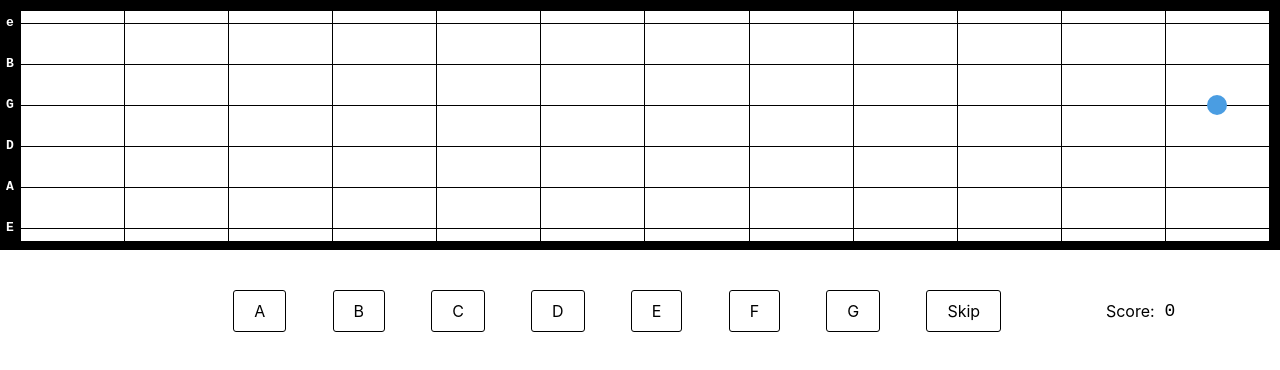
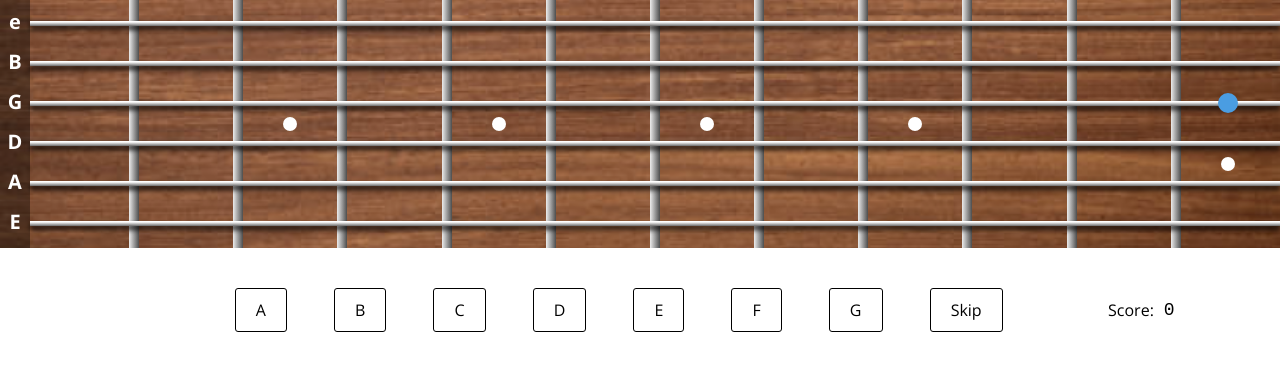
Before and after one commit to areknow/fretboard-quiz, a React (Create React App) app: page / in a window 1280 px wide. Shown: the top 370 px of the page. Built offline with nearby package versions, Linux system fonts and the light colour scheme.

Commit message:
improved board style

```diff
--- a/src/board/board.scss
+++ b/src/board/board.scss
@@ -15,26 +15,57 @@
 .board {
   text-align: center;
   display: flex;
-  padding: 10px 10px 8px 20px;
-  background: black;
-
+  padding: 0 0 0 30px;
+  background-image: url(./background.png);
+  background-position: center;
+  background-repeat: no-repeat;
+  background-size: cover;
+  position: relative;
+  &:before {
+    content: "";
+    position: absolute;
+    width: 30px;
+    height: 100%;
+    background: rgba(0, 0, 0, 0.4);
+    left: 0;
+  }
   table {
     width: 100%;
     border-collapse: collapse;
-    tr.hidden {
-      td {
-        padding: 6px;
-      }
-    }
-    th,
-    td {
-      border: 1px solid black;
+
+    tbody {
+      tr {
+        position: relative;
+        &:before {
+          content: "";
+          height: 5px;
+          width: 100%;
+          background: white;
+          position: absolute;
+          left: 0;
+          bottom: -2px;
+          background: linear-gradient(0deg, #6b6b6b 0%, #ffffff 80%);
+          box-shadow: 0px 4px 5px rgba(0, 0, 0, 0.78);
+          z-index: 2;
         }
         td {
           padding: 20px;
           position: relative;
+          &.marker:after {
             background: white;
-      &:after {
+            content: "";
+            position: absolute;
+            top: -27px;
+            left: 0;
+            right: 0;
+            margin: auto;
+            border-radius: 14px;
+            width: 14px;
+            height: 14px;
+            z-index: 3;
+          }
+          &.active:after {
+            background: rgb(74, 157, 226);
             content: "";
             position: absolute;
             top: -11px;
@@ -44,9 +75,34 @@
             border-radius: 20px;
             width: 20px;
             height: 20px;
+            z-index: 3;
           }
-      &.active:after {
-        background: rgb(74, 157, 226);
+          &:before {
+            content: "";
+            width: 10px;
+            height: 100%;
+            background: white;
+            position: absolute;
+            bottom: 0;
+            left: -5px;
+            background: linear-gradient(-90deg, #4d4d4d 0%, #ececec 100%);
+            z-index: 0;
+          }
+          &:first-child:before {
+            width: 0;
+          }
+        }
+        &.hidden {
+          &:before {
+            height: 0;
+          }
+          td {
+            padding: 12px;
+          }
+          &:first-child:before {
+            height: 5px;
+          }
+        }
       }
     }
   }
@@ -55,15 +111,17 @@
 .fret-label {
   position: absolute;
   top: -12px;
-  left: -21px;
+  left: -25px;
   color: white;
   width: 20px;
   height: 20px;
-  font-family: monospace;
   font-weight: bold;
   display: flex;
   align-items: center;
   justify-content: center;
+  font-weight: 700;
+  font-size: 20px;
+  line-height: 20px;
 }
 
 .info {
--- a/src/board/board.tsx
+++ b/src/board/board.tsx
@@ -59,7 +59,13 @@ const Board = () => {
               {board.map((string, key) => (
                 <tr key={key} className={cx([string.hidden && "hidden"])}>
                   {string.notes.map((note, key) => (
-                    <td key={key} className={cx([note.active && "active"])}>
+                    <td
+                      key={key}
+                      className={cx([
+                        note.active && "active",
+                        note.marker && "marker",
+                      ])}
+                    >
                       {key === 0 && (
                         <div className="fret-label">{string.label}</div>
                       )}
--- a/src/board/constants.ts
+++ b/src/board/constants.ts
@@ -3,121 +3,121 @@ export const BOARD = [
     hidden: true,
     label: "",
     notes: [
-      { active: false, value: null },
-      { active: false, value: null },
-      { active: false, value: null },
-      { active: false, value: null },
-      { active: false, value: null },
-      { active: false, value: null },
-      { active: false, value: null },
-      { active: false, value: null },
-      { active: false, value: null },
-      { active: false, value: null },
-      { active: false, value: null },
-      { active: false, value: null },
+      { active: false, value: null, marker: null },
+      { active: false, value: null, marker: null },
+      { active: false, value: null, marker: null },
+      { active: false, value: null, marker: null },
+      { active: false, value: null, marker: null },
+      { active: false, value: null, marker: null },
+      { active: false, value: null, marker: null },
+      { active: false, value: null, marker: null },
+      { active: false, value: null, marker: null },
+      { active: false, value: null, marker: null },
+      { active: false, value: null, marker: null },
+      { active: false, value: null, marker: null },
     ],
   },
   {
     label: "e",
     notes: [
-      { active: false, value: "F" },
-      { active: false, value: null },
-      { active: false, value: "G" },
-      { active: false, value: null },
-      { active: false, value: "A" },
-      { active: false, value: null },
-      { active: false, value: "B" },
-      { active: false, value: "C" },
-      { active: false, value: null },
-      { active: false, value: "D" },
-      { active: false, value: null },
-      { active: false, value: "E" },
+      { active: false, value: "F", marker: null },
+      { active: false, value: null, marker: null },
+      { active: false, value: "G", marker: null },
+      { active: false, value: null, marker: null },
+      { active: false, value: "A", marker: null },
+      { active: false, value: null, marker: null },
+      { active: false, value: "B", marker: null },
+      { active: false, value: "C", marker: null },
+      { active: false, value: null, marker: null },
+      { active: false, value: "D", marker: null },
+      { active: false, value: null, marker: null },
+      { active: false, value: "E", marker: null },
     ],
   },
   {
     label: "B",
     notes: [
-      { active: false, value: "C" },
-      { active: false, value: null },
-      { active: false, value: "D" },
-      { active: false, value: null },
-      { active: false, value: "E" },
-      { active: false, value: "F" },
-      { active: false, value: null },
-      { active: false, value: "G" },
-      { active: false, value: null },
-      { active: false, value: "A" },
-      { active: false, value: null },
-      { active: false, value: "B" },
+      { active: false, value: "C", marker: null },
+      { active: false, value: null, marker: null },
+      { active: false, value: "D", marker: null },
+      { active: false, value: null, marker: null },
+      { active: false, value: "E", marker: null },
+      { active: false, value: "F", marker: null },
+      { active: false, value: null, marker: null },
+      { active: false, value: "G", marker: null },
+      { active: false, value: null, marker: null },
+      { active: false, value: "A", marker: null },
+      { active: false, value: null, marker: null },
+      { active: false, value: "B", marker: null },
     ],
   },
   {
     label: "G",
     notes: [
-      { active: false, value: null },
-      { active: false, value: "A" },
-      { active: false, value: null },
-      { active: false, value: "B" },
-      { active: false, value: "C" },
-      { active: false, value: null },
-      { active: false, value: "D" },
-      { active: false, value: null },
-      { active: false, value: "E" },
-      { active: false, value: "F" },
-      { active: false, value: null },
-      { active: false, value: "G" },
+      { active: false, value: null, marker: null },
+      { active: false, value: "A", marker: null },
+      { active: false, value: null, marker: null },
+      { active: false, value: "B", marker: null },
+      { active: false, value: "C", marker: null },
+      { active: false, value: null, marker: null },
+      { active: false, value: "D", marker: null },
+      { active: false, value: null, marker: null },
+      { active: false, value: "E", marker: null },
+      { active: false, value: "F", marker: null },
+      { active: false, value: null, marker: null },
+      { active: false, value: "G", marker: true },
     ],
   },
   {
     label: "D",
     notes: [
-      { active: false, value: null },
-      { active: false, value: "E" },
-      { active: false, value: "F" },
-      { active: false, value: null },
-      { active: false, value: "G" },
-      { active: false, value: null },
-      { active: false, value: "A" },
-      { active: false, value: null },
-      { active: false, value: "B" },
-      { active: false, value: "C" },
-      { active: false, value: null },
-      { active: false, value: "D" },
+      { active: false, value: null, marker: null },
+      { active: false, value: "E", marker: null },
+      { active: false, value: "F", marker: true },
+      { active: false, value: null, marker: null },
+      { active: false, value: "G", marker: true },
+      { active: false, value: null, marker: null },
+      { active: false, value: "A", marker: true },
+      { active: false, value: null, marker: null },
+      { active: false, value: "B", marker: true },
+      { active: false, value: "C", marker: null },
+      { active: false, value: null, marker: null },
+      { active: false, value: "D", marker: null },
     ],
   },
   {
     label: "A",
     notes: [
-      { active: false, value: null },
-      { active: false, value: "B" },
-      { active: false, value: "C" },
-      { active: false, value: null },
-      { active: false, value: "D" },
-      { active: false, value: null },
-      { active: false, value: "E" },
-      { active: false, value: "F" },
-      { active: false, value: null },
-      { active: false, value: "G" },
-      { active: false, value: null },
-      { active: false, value: "A" },
+      { active: false, value: null, marker: null },
+      { active: false, value: "B", marker: null },
+      { active: false, value: "C", marker: null },
+      { active: false, value: null, marker: null },
+      { active: false, value: "D", marker: null },
+      { active: false, value: null, marker: null },
+      { active: false, value: "E", marker: null },
+      { active: false, value: "F", marker: null },
+      { active: false, value: null, marker: null },
+      { active: false, value: "G", marker: null },
+      { active: false, value: null, marker: null },
+      { active: false, value: "A", marker: true },
     ],
   },
   {
     hidden: true,
     label: "E",
     notes: [
-      { active: false, value: "F" },
-      { active: false, value: null },
-      { active: false, value: "G" },
-      { active: false, value: null },
-      { active: false, value: "A" },
-      { active: false, value: null },
-      { active: false, value: "B" },
-      { active: false, value: "C" },
-      { active: false, value: null },
-      { active: false, value: "D" },
-      { active: false, value: null },
-      { active: false, value: "E" },
+      { active: false, value: "F", marker: null },
+      { active: false, value: null, marker: null },
+      { active: false, value: "G", marker: null },
+      { active: false, value: null, marker: null },
+      { active: false, value: "A", marker: null },
+      { active: false, value: null, marker: null },
+      { active: false, value: "B", marker: null },
+      { active: false, value: "C", marker: null },
+      { active: false, value: null, marker: null },
+      { active: false, value: "D", marker: null },
+      { active: false, value: null, marker: null },
+      { active: false, value: "E", marker: null },
     ],
   },
 ];
--- a/src/index.css
+++ b/src/index.css
@@ -1,11 +1,9 @@
-@import url('https://fonts.googleapis.com/css2?family=Roboto&display=swap');
 @import url('https://fonts.googleapis.com/icon?family=Material+Icons');
+@import url('https://fonts.googleapis.com/css2?family=Open+Sans:wght@400;700&display=swap');
 
 body {
   margin: 0;
-  font-family: -apple-system, BlinkMacSystemFont, 'Segoe UI', 'Roboto', 'Oxygen',
-    'Ubuntu', 'Cantarell', 'Fira Sans', 'Droid Sans', 'Helvetica Neue',
-    sans-serif;
+  font-family: 'Open Sans', sans-serif;
   -webkit-font-smoothing: antialiased;
   -moz-osx-font-smoothing: grayscale;
 }
```
Also changed, not shown: src/board/background.png (added). Lines whose indentation alone changed are shown as unchanged.
